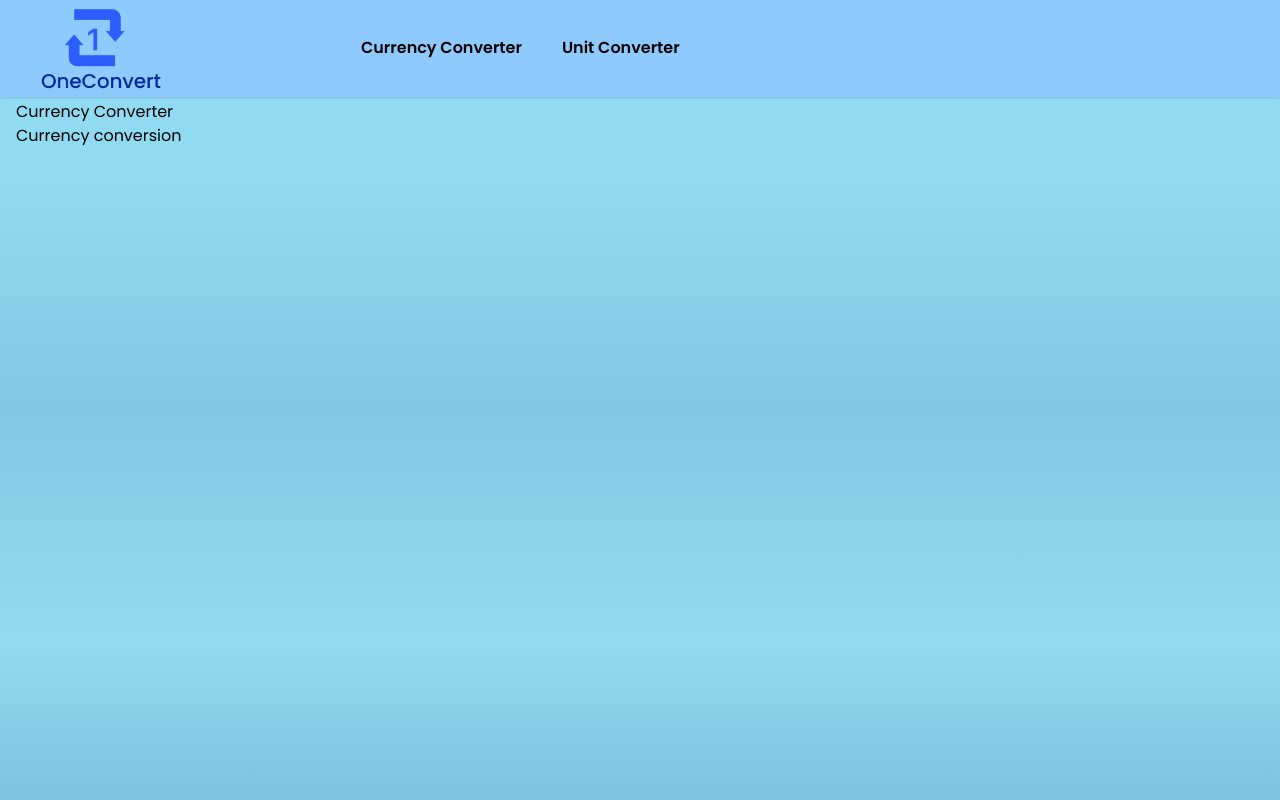
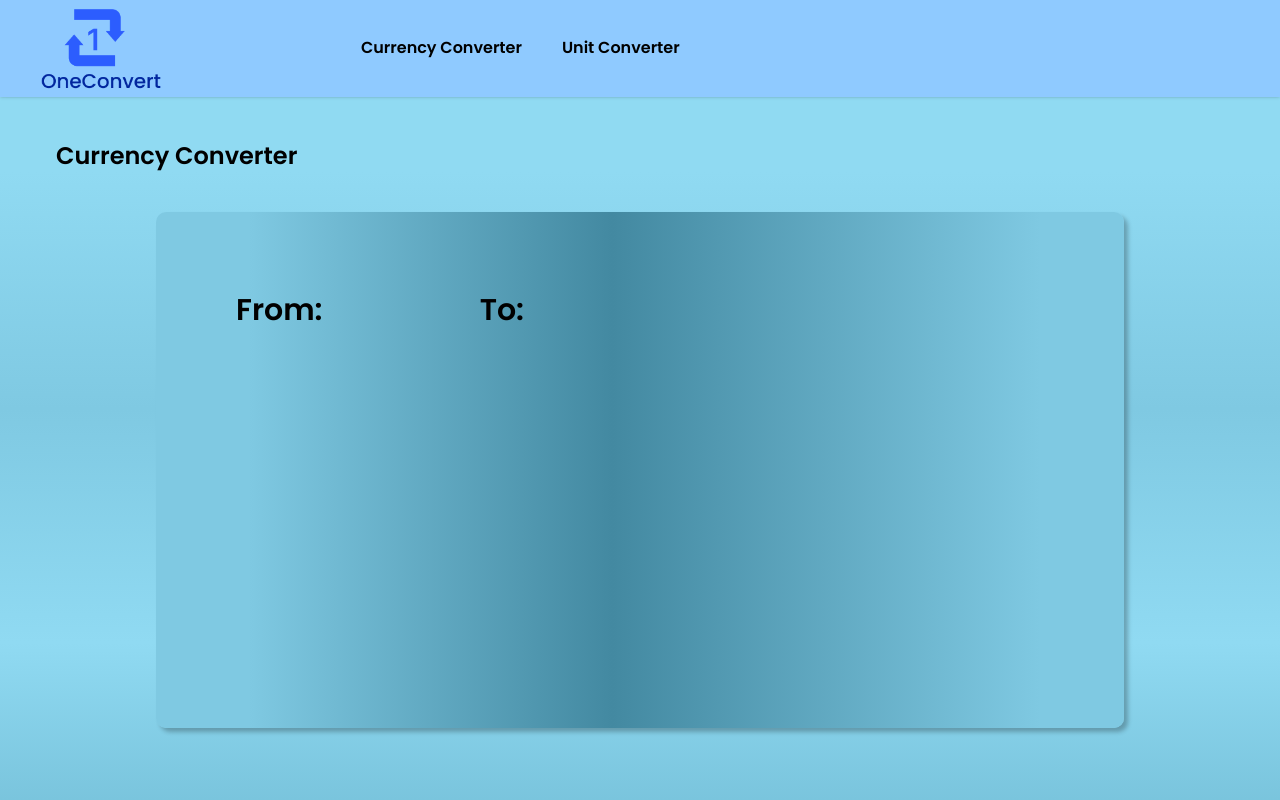
Before and after one commit to Aola-j/OneConvert-App, a React (Vite) app: page / in a window 1280 px wide. Shown: the top 800 px of the page. Built offline with nearby package versions, Linux system fonts and the light colour scheme.

Commit message:
Implement converterCard feature with basic styling

```diff
--- /dev/null
+++ b/src/components/ConverterCard.jsx
@@ -0,0 +1,13 @@
+function ConverterCard({ children }) {
+  return (
+    <div className="gradient-card mt-10 pb-100 md:mx-10 lg:mx-35 shadow-lg">
+      {children}
+      <div className="flex justify-between flex-wrap lg:ml-20 md:ml-20 lg:mr-150 md:mr-75 items-center pt-20">
+        <h3 className="font-semibold text-3xl">From:</h3>
+        <h3 className="font-semibold text-3xl">To:</h3>
+      </div>
+    </div>
+  );
+}
+
+export default ConverterCard;
--- a/src/components/CurrencyConverter.jsx
+++ b/src/components/CurrencyConverter.jsx
@@ -1,8 +1,10 @@
+import ConverterCard from "./ConverterCard";
+
 function CurrencyConverter() {
   return (
     <div className="pt-25 px-4">
-      <h2>Currency Converter</h2>
-      <p>Currency conversion</p>
+      <h2 className="mt-10 ml-10 font-semibold text-2xl">Currency Converter</h2>
+      <ConverterCard />
     </div>
   );
 }
--- a/src/index.css
+++ b/src/index.css
@@ -15,3 +15,13 @@ height: 1555px;
 background: linear-gradient(180deg, #90DAF2 11.06%, #7FC9E2 26.27%, #90DAF2 41.35%, #55A1BA 68.27%, #A1DFF4 88.46%);
 min-height: 100vh;
 }
+
+/* Custom gradient background for converter card */
+.gradient-card {
+  background: linear-gradient(270deg, #7FC9E2 8.65%, #4389A1 52.88%, #7FC9E2 90.38%);
+  box-shadow: 4px 4px 4px rgba(0, 0, 0, 0.25);
+  border-radius: 10px;
+
+   /* Add animation */
+  animation: fadeIn 0.8s ease-out;
+}
```
